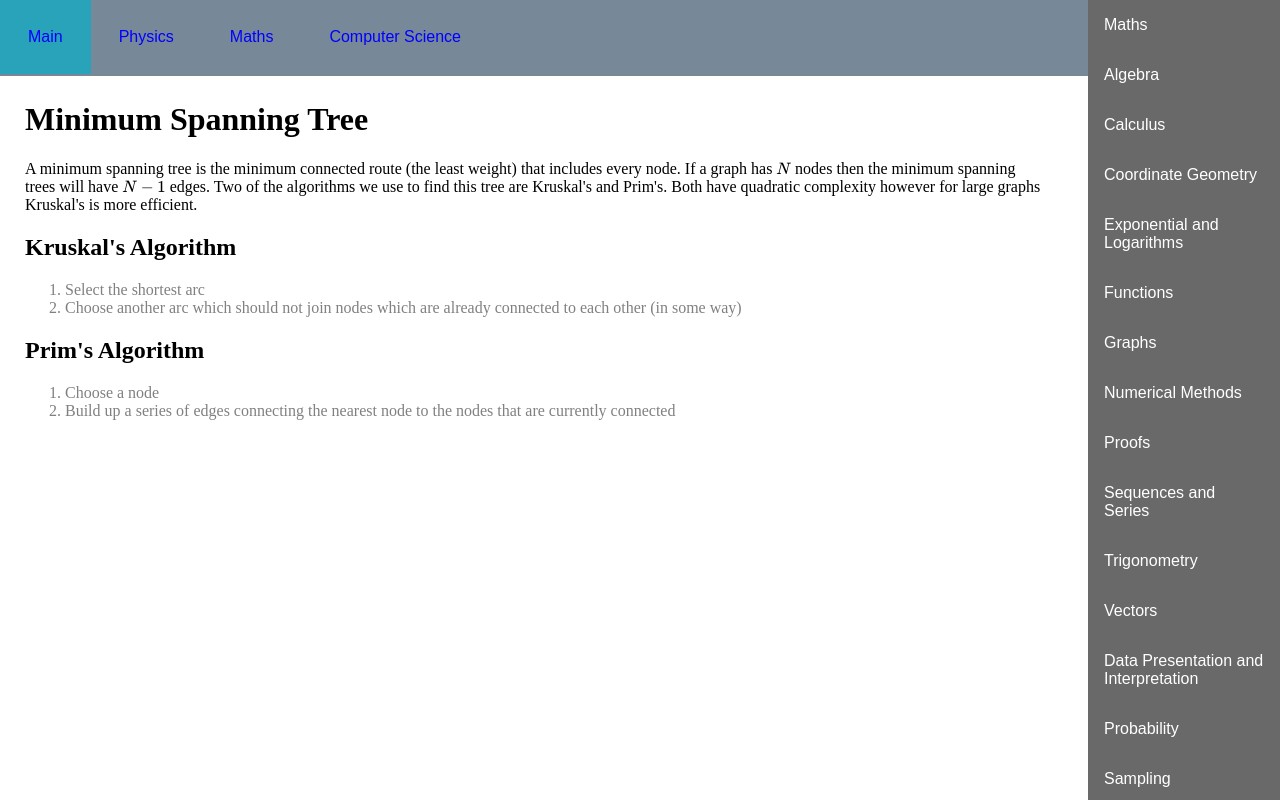
After one commit to YeetmeisterII/Revision, a Django app: template study_site/maths/templates/maths/topics/modelling_with_algorithms/minimum_spanning_trees.html in a window 1280 px wide. The commit adds this page. Run offline with Django 3.2, Linux system fonts and the light colour scheme; the template is opened without the code that fills it, so the values that code supplies are empty.

Commit message:
Add notes.
Additions:
    -Notes on minimum spanning trees.
    -Notes on structure and function of the processor.

```diff
--- a/study_site/maths/context_processors.py
+++ b/study_site/maths/context_processors.py
@@ -270,6 +270,8 @@ def links():
                  "args": ["modelling_with_algorithms", "working_with_graphs"]},
                 {"name": "Packing", "viewname": "maths:topic_page",
                  "args": ["modelling_with_algorithms", "packing"]},
+                {"name": "Minimum Spanning Trees", "viewname": "maths:topic_page",
+                 "args": ["modelling_with_algorithms", "minimum_spanning_trees"]},
             ]
         },
     ]
--- /dev/null
+++ b/study_site/maths/templates/maths/topics/modelling_with_algorithms/minimum_spanning_trees.html
@@ -0,0 +1,23 @@
+{% extends "maths/base.html" %}
+
+{% block title %}Minimum Spanning Tree{% endblock title %}
+
+{% block body %}
+    <h1>Minimum Spanning Tree</h1>
+    <p>
+        A minimum spanning tree is the minimum connected route (the least weight) that includes every node. If a graph
+        has \(N\) nodes then the minimum spanning trees will have \(N - 1\) edges. Two of the algorithms we use to find
+        this tree are Kruskal's and Prim's. Both have quadratic complexity however for large graphs Kruskal's is more
+        efficient.
+    </p>
+    <h2>Kruskal's Algorithm</h2>
+    <ol class="instruction">
+        <li>Select the shortest arc</li>
+        <li>Choose another arc which should not join nodes which are already connected to each other (in some way)</li>
+    </ol>
+    <h2>Prim's Algorithm</h2>
+    <ol class="instruction">
+        <li>Choose a node</li>
+        <li>Build up a series of edges connecting the nearest node to the nodes that are currently connected</li>
+    </ol>
+{% endblock body %}
```
Also changed, not shown: study_site/computer_science/templates/computer_science/topics/contemporary_processors/structure_and_function.html (+12 -1 lines).
